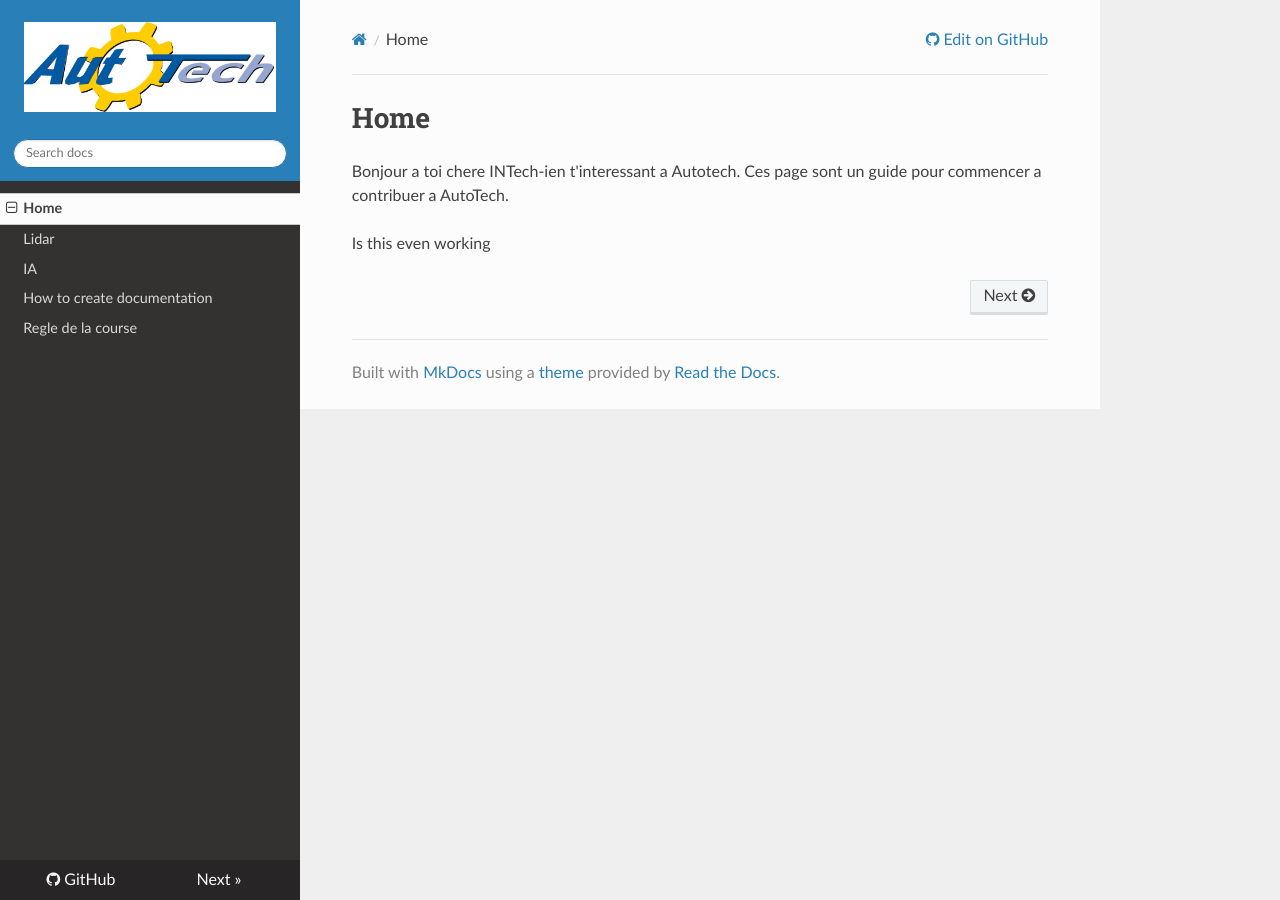
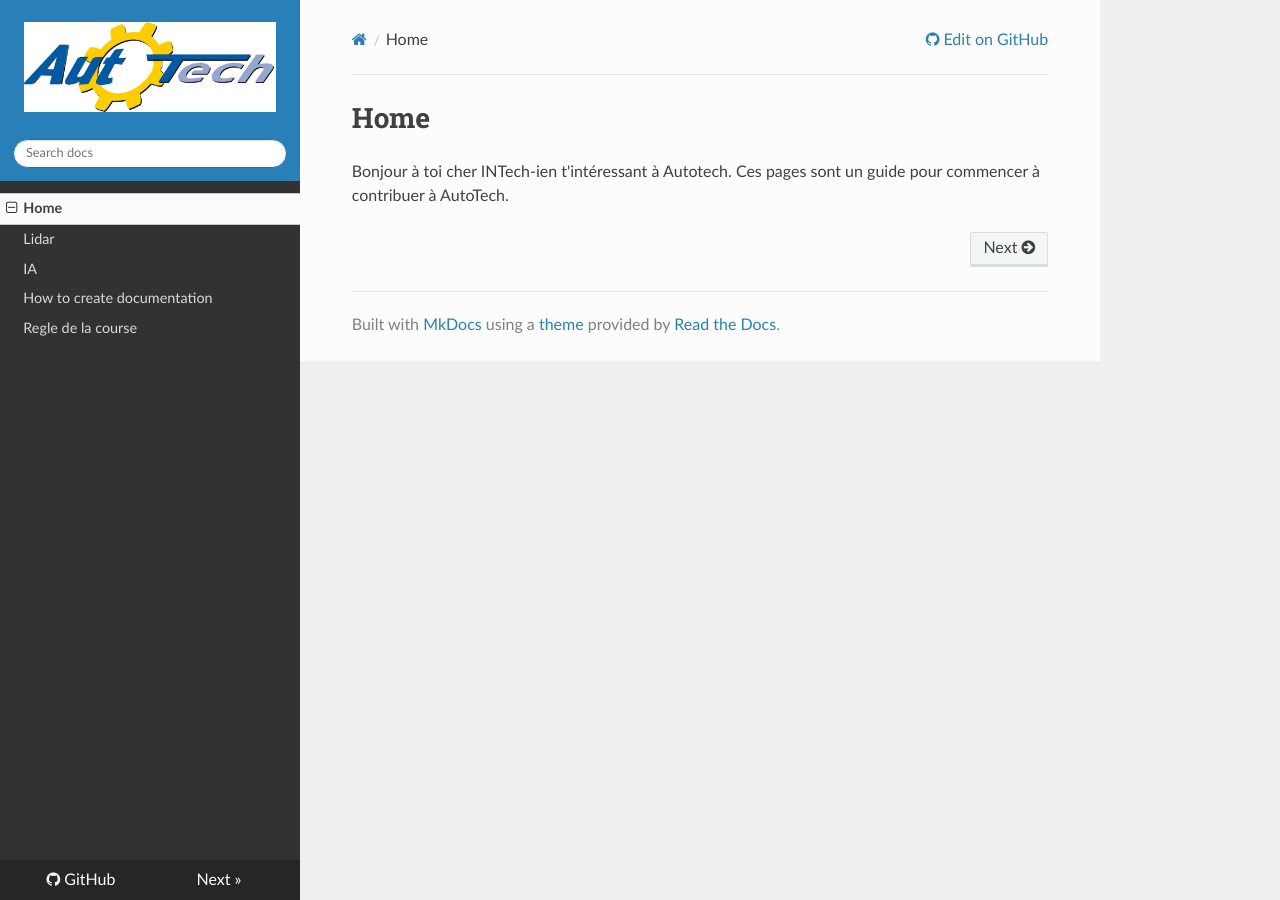
Before and after one commit to Club-INTech/CoVAPSy, an MkDocs documentation site: the page built from docs/index.md, in a window 1280 px wide. Built offline with MkDocs 1.6.1, drawn with Linux system fonts in a browser that asks for light colours; nearby versions of some CDN libraries.

```diff
--- a/docs/index.md
+++ b/docs/index.md
@@ -1,7 +1,3 @@
-#Home
+# Home
 
-
-Bonjour a toi chere INTech-ien t'interessant a Autotech. Ces page sont un guide pour commencer a contribuer a AutoTech.
-
-
-Is this even working
+Bonjour à toi cher INTech-ien t'intéressant à Autotech. Ces pages sont un guide pour commencer à contribuer à AutoTech.
```
Also changed, not shown: docs/IA.md (+2 -0 lines), 2 other files.
